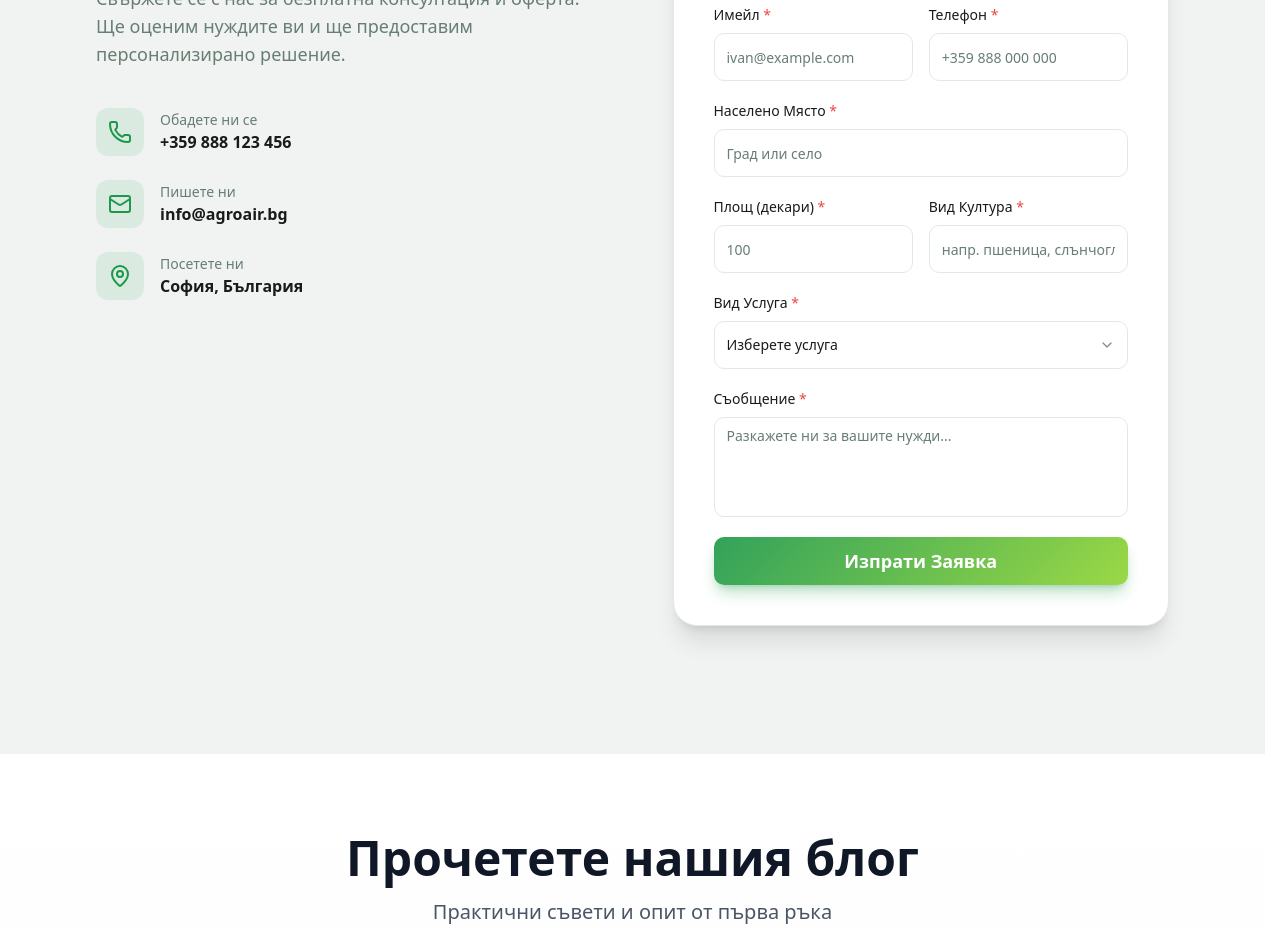
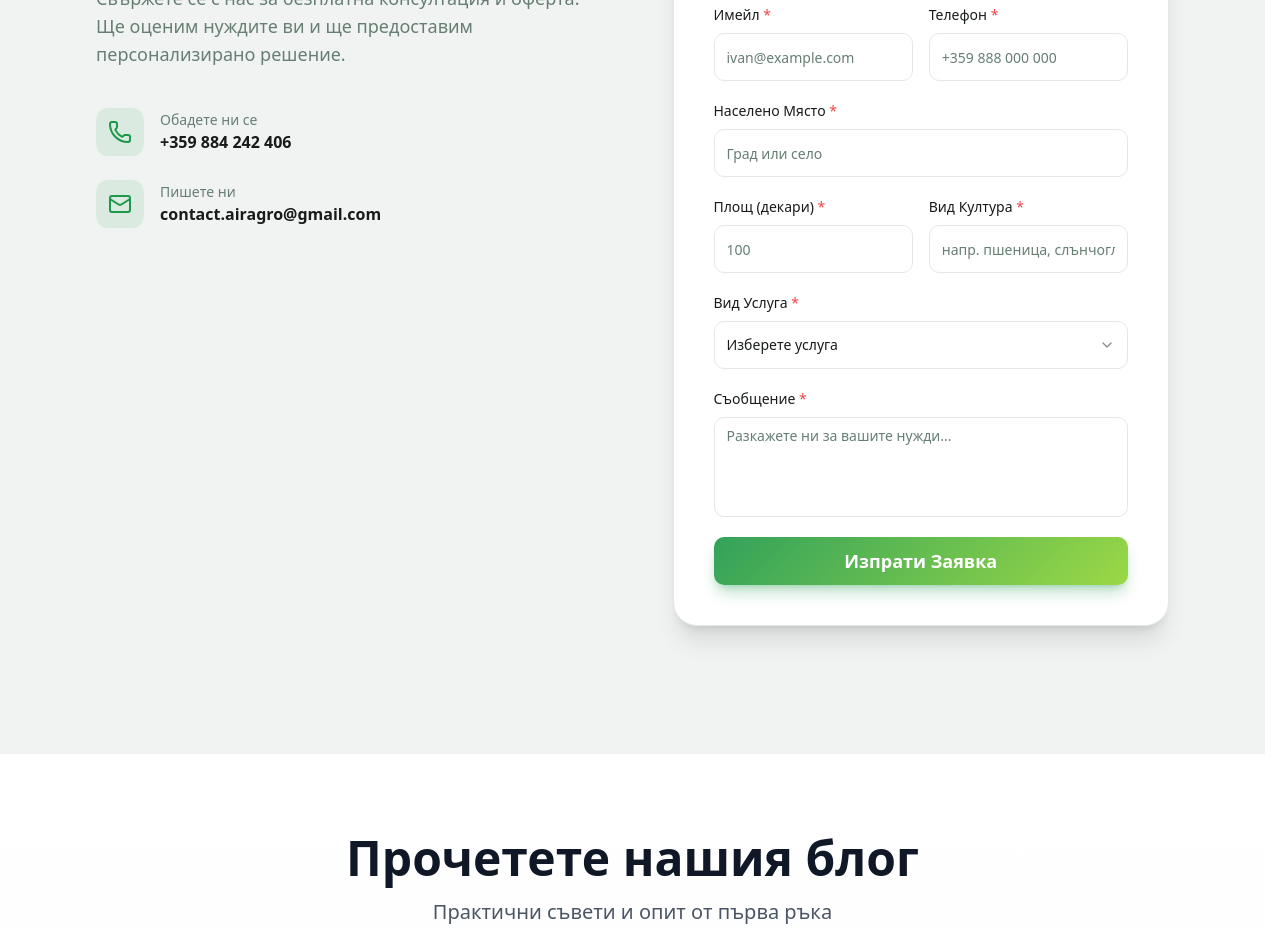
Before and after one commit to bojidaryovchev/AirAgro, a Next.js app: page / in a window 1280 px wide. Shown: the part 3960-4888 px from the top of the page. Built offline with nearby package versions, Linux system fonts and the light colour scheme.

Commit message:
chore: text changes

```diff
--- a/src/components/ContactSection.tsx
+++ b/src/components/ContactSection.tsx
@@ -7,7 +7,7 @@ import { Textarea } from "@/components/ui/textarea";
 import { useLanguage } from "@/contexts/LanguageContext";
 import { ContactFormData, contactFormSchema, serviceOptions } from "@/lib/schemas/contact";
 import { zodResolver } from "@hookform/resolvers/zod";
-import { Mail, MapPin, Phone } from "lucide-react";
+import { Mail, Phone } from "lucide-react";
 import { motion } from "motion/react";
 import { useState } from "react";
 import { Controller, useForm } from "react-hook-form";
@@ -93,10 +93,10 @@ const ContactSection = () => {
                 <div>
                   <div className="text-muted-foreground text-sm">{t("contact.call")}</div>
                   <a
-                    href="tel:+359888123456"
+                    href="tel:+359884242406"
                     className="text-foreground hover:text-primary font-semibold transition-colors"
                   >
-                    +359 888 123 456
+                    +359 884 242 406
                   </a>
                 </div>
               </div>
@@ -108,21 +108,11 @@ const ContactSection = () => {
                 <div>
                   <div className="text-muted-foreground text-sm">{t("contact.email")}</div>
                   <a
-                    href="mailto:info@agroair.bg"
+                    href="mailto:contact.airagro@gmail.com"
                     className="text-foreground hover:text-primary font-semibold transition-colors"
                   >
-                    info@agroair.bg
+                    contact.airagro@gmail.com
                   </a>
-                </div>
-              </div>
-
-              <div className="flex items-center gap-4">
-                <div className="bg-primary/10 text-primary flex h-12 w-12 items-center justify-center rounded-xl">
-                  <MapPin className="h-6 w-6" />
-                </div>
-                <div>
-                  <div className="text-muted-foreground text-sm">{t("contact.visit")}</div>
-                  <div className="text-foreground font-semibold">София, България</div>
                 </div>
               </div>
             </div>
--- a/src/components/FloatingCallButton.tsx
+++ b/src/components/FloatingCallButton.tsx
@@ -15,7 +15,7 @@ const FloatingCallButton = () => {
         size="lg"
         className="hero-gradient shadow-primary/30 hover:shadow-primary/40 h-14 w-14 rounded-full border-0 p-0 shadow-lg transition-all hover:scale-110 hover:shadow-xl"
       >
-        <a href="tel:+359888123456" aria-label="Call us">
+        <a href="tel:+359884242406" aria-label="Call us">
           <Phone className="h-6 w-6 text-white" />
         </a>
       </Button>
```
